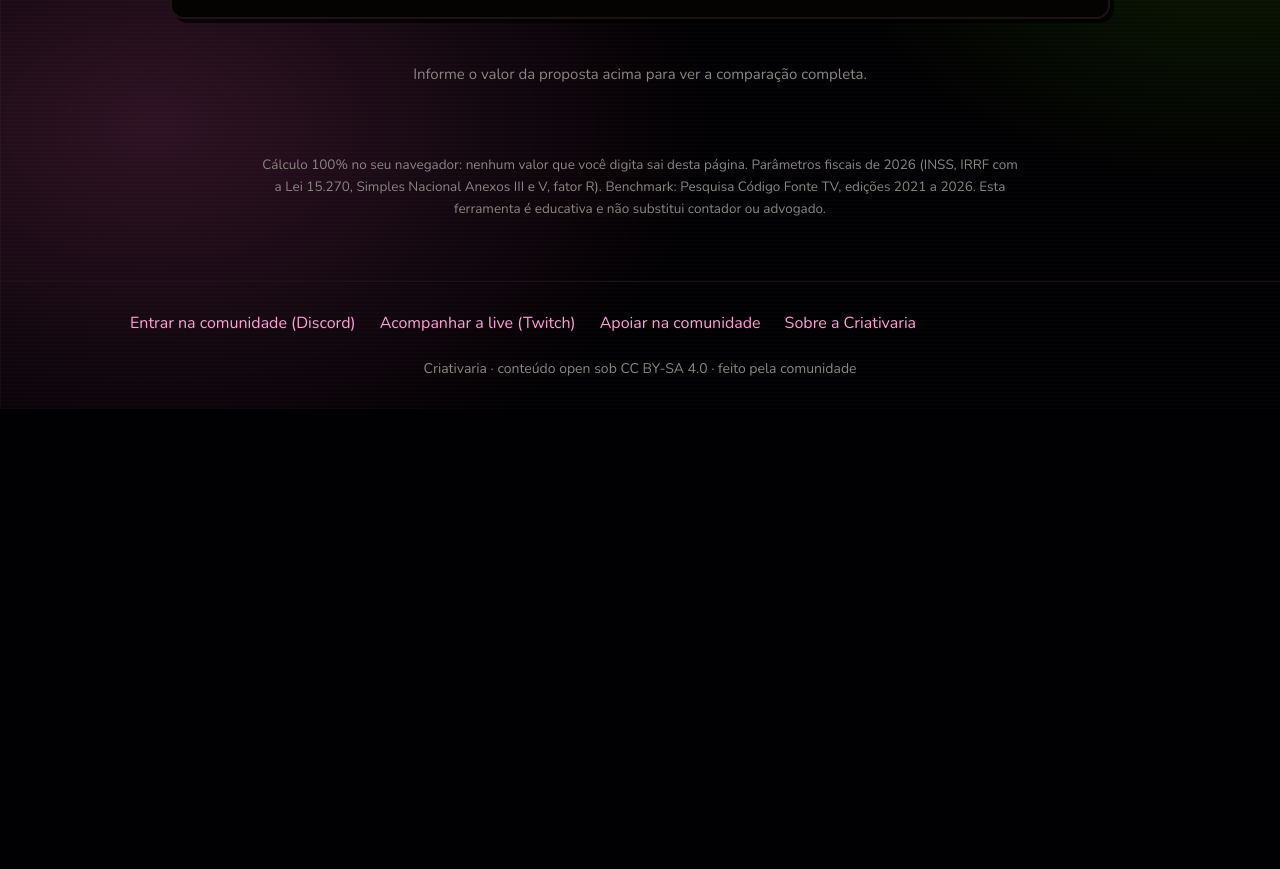
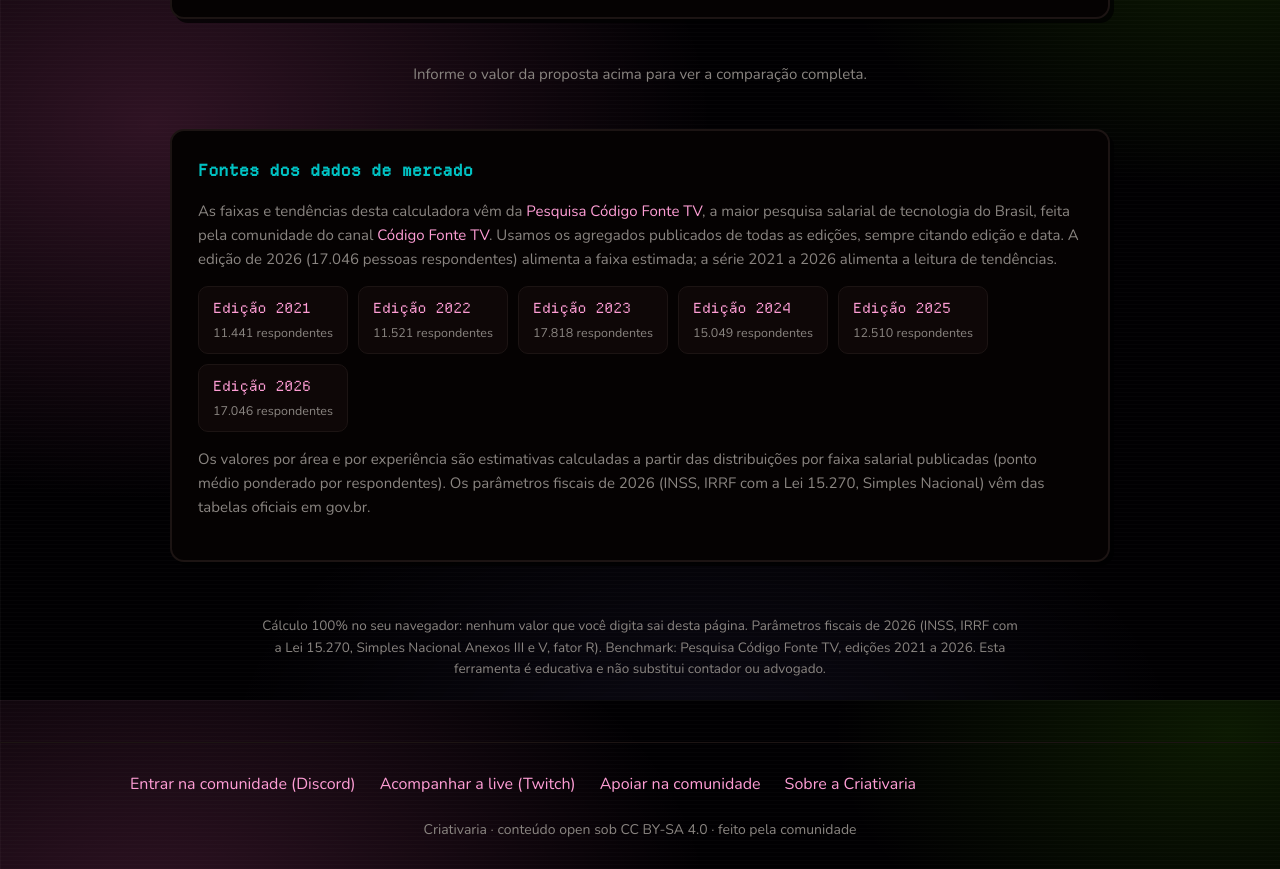
Before and after one commit to LucasSantana-Dev/clt-pj-calculator, a React (Vite) app: page / in a window 1280 px wide. Shown: the part 900-1769 px from the top of the page. Before the commit the page ends 1309 px from the top, so only its background shows below. Built offline with nearby package versions, Linux system fonts and the light colour scheme.

Commit message:
feat: seção de fontes com crédito à Pesquisa Código Fonte TV por edição

```diff
--- a/src/App.tsx
+++ b/src/App.tsx
@@ -9,6 +9,7 @@
 import { Benchmark } from './ui/Benchmark'
 import { Trends } from './ui/Trends'
 import { Funnel } from './ui/Funnel'
+import { Sources } from './ui/Sources'
 
 const INITIAL_INPUTS: CalcInputs = {
   direction: 'clt-to-pj',
@@ -136,6 +137,8 @@
         {hasValue && <Trends data={trends} />}
         {hasValue && <Funnel seniority={inputs.seniority} />}
 
+        <Sources />
+
         <footer className="footnote note">
           <p>
             Cálculo 100% no seu navegador: nenhum valor que você digita sai desta página. Parâmetros
--- a/src/index.css
+++ b/src/index.css
@@ -1301,3 +1301,40 @@
     opacity: 1 !important;
   }
 }
+
+/* ── Fontes / referências ───────────────────────────── */
+.sources h3 {
+  margin: 0 0 8px;
+  font-size: 16px;
+  color: var(--cyan);
+}
+
+.sources-editions {
+  list-style: none;
+  margin: 14px 0;
+  padding: 0;
+  display: flex;
+  flex-wrap: wrap;
+  gap: 10px;
+}
+
+.sources-editions li {
+  display: flex;
+  flex-direction: column;
+  gap: 2px;
+  background: var(--surface-2);
+  border: 1px solid var(--border);
+  border-radius: 10px;
+  padding: 10px 14px;
+  min-width: 128px;
+}
+
+.sources-editions a {
+  font-family: var(--display);
+  font-size: 14px;
+  color: var(--link);
+}
+
+.sources-editions .note {
+  font-size: 12.5px;
+}
--- /dev/null
+++ b/src/ui/Sources.tsx
@@ -0,0 +1,40 @@
+import history from '../data/history2021to2026.json'
+import benchmark from '../data/benchmark2026.json'
+
+const SURVEY_BASE = 'https://pesquisa.codigofonte.com.br'
+
+export function Sources() {
+  return (
+    <section className="cri-card-flat sources">
+      <h3 className="display">Fontes dos dados de mercado</h3>
+      <p className="note">
+        As faixas e tendências desta calculadora vêm da{' '}
+        <a href={SURVEY_BASE} target="_blank" rel="noreferrer">
+          Pesquisa Código Fonte TV
+        </a>
+        , a maior pesquisa salarial de tecnologia do Brasil, feita pela comunidade do canal{' '}
+        <a href="https://www.youtube.com/@codigofontetv" target="_blank" rel="noreferrer">
+          Código Fonte TV
+        </a>
+        . Usamos os agregados publicados de todas as edições, sempre citando edição e data. A edição de{' '}
+        2026 ({benchmark.meta.respondents.toLocaleString('pt-BR')} pessoas respondentes) alimenta a faixa
+        estimada; a série 2021 a 2026 alimenta a leitura de tendências.
+      </p>
+      <ul className="sources-editions">
+        {history.editions.map((e) => (
+          <li key={e.year}>
+            <a href={`${SURVEY_BASE}/${e.year}`} target="_blank" rel="noreferrer">
+              Edição {e.year}
+            </a>
+            <span className="note">{e.respondents.toLocaleString('pt-BR')} respondentes</span>
+          </li>
+        ))}
+      </ul>
+      <p className="note">
+        Os valores por área e por experiência são estimativas calculadas a partir das distribuições por
+        faixa salarial publicadas (ponto médio ponderado por respondentes). Os parâmetros fiscais de 2026
+        (INSS, IRRF com a Lei 15.270, Simples Nacional) vêm das tabelas oficiais em gov.br.
+      </p>
+    </section>
+  )
+}
--- a/src/ui/Trends.tsx
+++ b/src/ui/Trends.tsx
@@ -154,7 +154,13 @@
   return (
     <section ref={sectionRef} className={`cri-card-flat trends${visible ? ' visible' : ''}`}>
       <h3 className="display">Para onde o mercado está indo</h3>
-      <p className="note">Séries das seis edições da pesquisa (2021 a 2026), em valores nominais.</p>
+      <p className="note">
+        Séries das seis edições da{' '}
+        <a href="https://pesquisa.codigofonte.com.br" target="_blank" rel="noreferrer">
+          Pesquisa Código Fonte TV
+        </a>{' '}
+        (2021 a 2026), em valores nominais.
+      </p>
 
       <div className="charts">
         <div className="trend-block">
```
